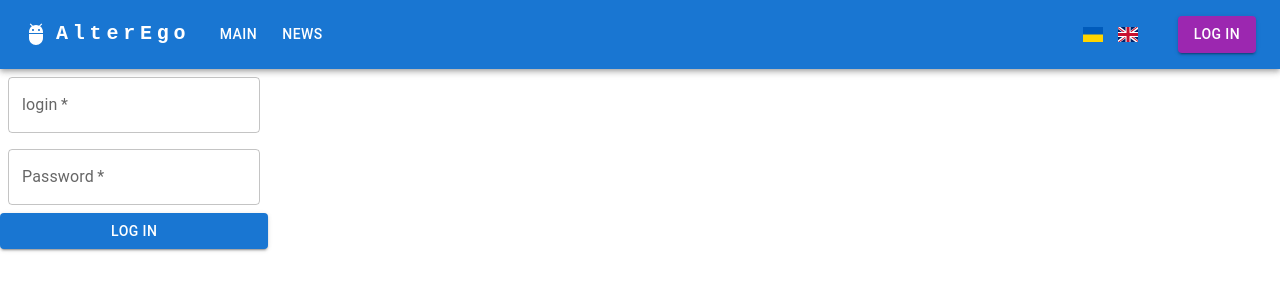
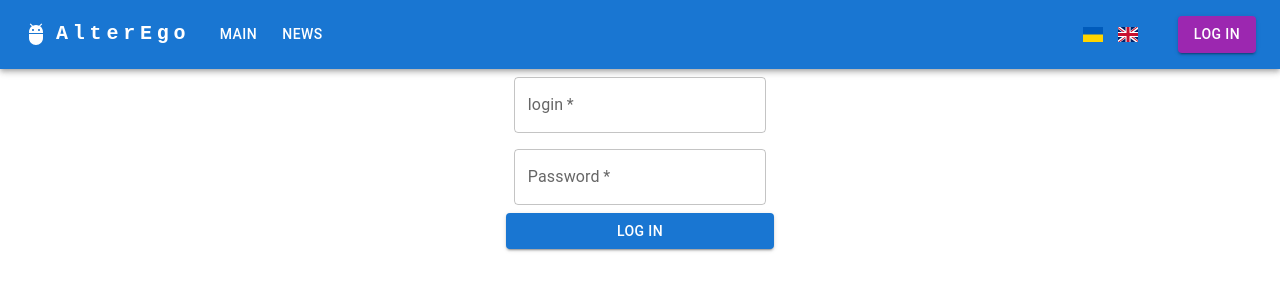
Before and after one commit to jokerav/alterego, a React (Create React App) app: page /login in a window 1280 px wide. Shown: the top 300 px of the page. Built offline with nearby package versions, Linux system fonts and the light colour scheme.

Commit message:
Update LoginForm.js

```diff
--- a/src/components/LoginForm.js
+++ b/src/components/LoginForm.js
@@ -1,5 +1,4 @@
 import * as React from 'react';
-import Box from '@mui/material/Box';
 import TextField from '@mui/material/TextField';
 import FormControl from '@mui/material/FormControl';
 import Button from '@mui/material/Button';
@@ -8,6 +7,7 @@ import {loggedIn} from "../redux/authSlice";
 import {useState} from "react";
 import {useNavigate} from "react-router-dom";
 import {useTranslation} from "react-i18next";
+import Container from "@mui/material/Container";
 
 let errorInput = false;
 export default function FormPropsTextFields() {
@@ -36,10 +36,17 @@ export default function FormPropsTextFields() {
     }
 
     return (
-        <Box
+        <Container
             component="form"
             sx={{
                 '& .MuiTextField-root': {m: 1, width: '25ch'},
+
+            }}
+            style={{  display: "flex",
+
+                // alignItems: "center",
+
+                justifyContent: "center"
             }}
             noValidate
             autoComplete="off"
@@ -71,6 +78,6 @@ export default function FormPropsTextFields() {
                 </FormControl>
             </div>
 
-        </Box>
+        </Container>
     );
 }
```
